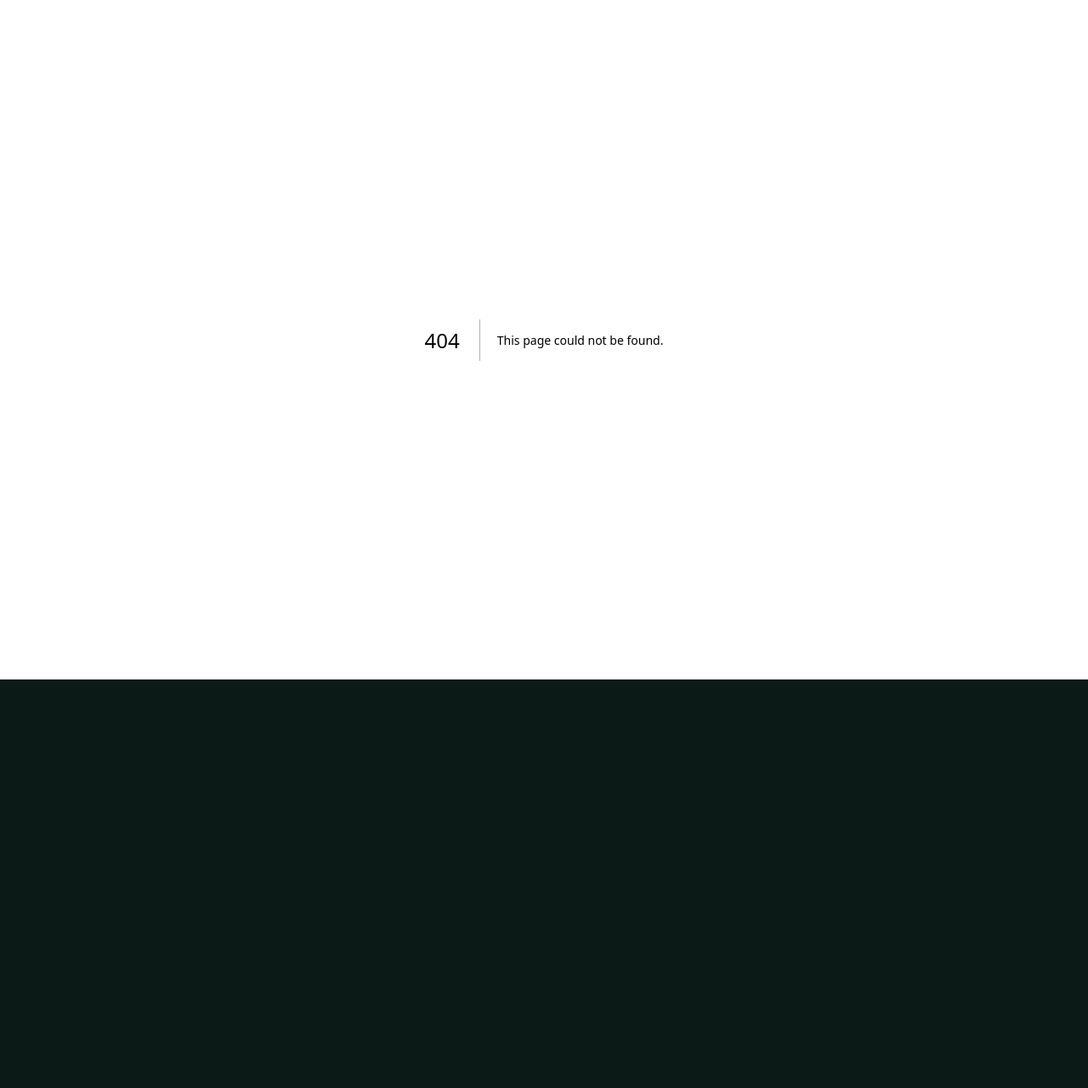
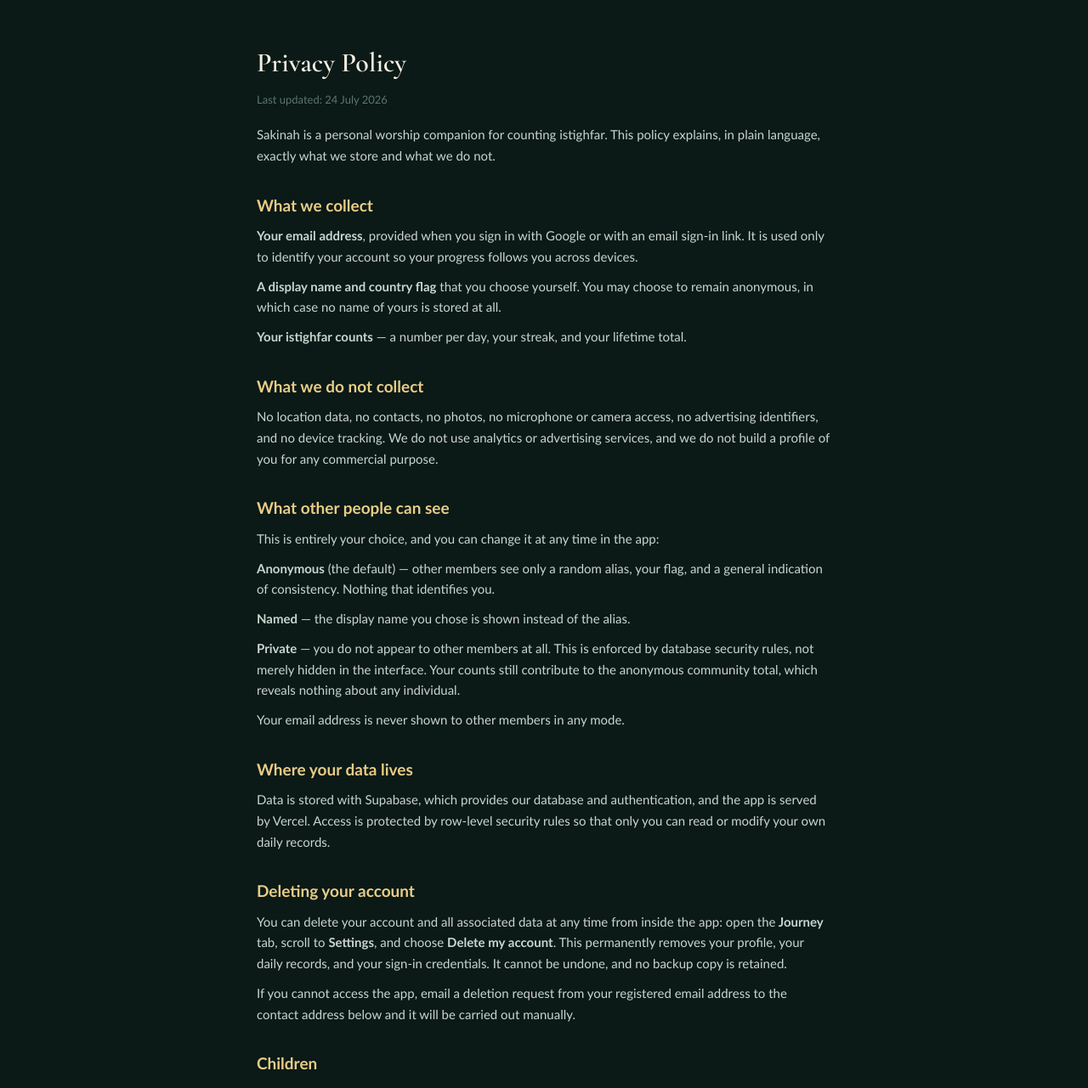
Before and after one commit to RedFlasshh/sakinah, a Next.js app: page /app/privacy in a window 1280 px wide. Before the commit this address had no page. Shown: the top 1281 px of the page at 85% size. Before the commit the page ends 800 px from the top, so only its background shows below. Built offline with nearby package versions, Linux system fonts and the light colour scheme.

Commit message:
Add Privacy Policy page with metadata and content

```diff
--- /dev/null
+++ b/app/app/privacy/page.js
@@ -0,0 +1,109 @@
+export const metadata = {
+  title: "Privacy Policy — Sakinah",
+  description: "How Sakinah handles your data.",
+};
+
+const box = {
+  maxWidth: 720,
+  margin: "0 auto",
+  padding: "48px 22px 80px",
+  color: "#F4EFE2",
+  lineHeight: 1.65,
+};
+const h2 = { fontSize: 19, fontWeight: 600, margin: "30px 0 8px", color: "#E8CD86" };
+const p = { fontSize: 15, color: "#C9D6CF", margin: "0 0 10px" };
+
+export default function Privacy() {
+  return (
+    <div style={{ background: "#0B1917", minHeight: "100vh" }}>
+      <div style={box}>
+        <h1 className="display" style={{ fontSize: 32, fontWeight: 600 }}>Privacy Policy</h1>
+        <p style={{ ...p, marginTop: 6, fontSize: 13, color: "#5C776C" }}>Last updated: 24 July 2026</p>
+
+        <p style={{ ...p, marginTop: 18 }}>
+          Sakinah is a personal worship companion for counting istighfar. This policy explains, in plain
+          language, exactly what we store and what we do not.
+        </p>
+
+        <h2 style={h2}>What we collect</h2>
+        <p style={p}>
+          <b>Your email address</b>, provided when you sign in with Google or with an email sign-in link.
+          It is used only to identify your account so your progress follows you across devices.
+        </p>
+        <p style={p}>
+          <b>A display name and country flag</b> that you choose yourself. You may choose to remain
+          anonymous, in which case no name of yours is stored at all.
+        </p>
+        <p style={p}>
+          <b>Your istighfar counts</b> — a number per day, your streak, and your lifetime total.
+        </p>
+
+        <h2 style={h2}>What we do not collect</h2>
+        <p style={p}>
+          No location data, no contacts, no photos, no microphone or camera access, no advertising
+          identifiers, and no device tracking. We do not use analytics or advertising services, and we
+          do not build a profile of you for any commercial purpose.
+        </p>
+
+        <h2 style={h2}>What other people can see</h2>
+        <p style={p}>
+          This is entirely your choice, and you can change it at any time in the app:
+        </p>
+        <p style={p}>
+          <b>Anonymous</b> (the default) — other members see only a random alias, your flag, and a
+          general indication of consistency. Nothing that identifies you.
+        </p>
+        <p style={p}>
+          <b>Named</b> — the display name you chose is shown instead of the alias.
+        </p>
+        <p style={p}>
+          <b>Private</b> — you do not appear to other members at all. This is enforced by database
+          security rules, not merely hidden in the interface. Your counts still contribute to the
+          anonymous community total, which reveals nothing about any individual.
+        </p>
+        <p style={p}>
+          Your email address is never shown to other members in any mode.
+        </p>
+
+        <h2 style={h2}>Where your data lives</h2>
+        <p style={p}>
+          Data is stored with Supabase, which provides our database and authentication, and the app is
+          served by Vercel. Access is protected by row-level security rules so that only you can read or
+          modify your own daily records.
+        </p>
+
+        <h2 style={h2}>Deleting your account</h2>
+        <p style={p}>
+          You can delete your account and all associated data at any time from inside the app: open the
+          <b> Journey</b> tab, scroll to <b>Settings</b>, and choose <b>Delete my account</b>. This
+          permanently removes your profile, your daily records, and your sign-in credentials. It cannot
+          be undone, and no backup copy is retained.
+        </p>
+        <p style={p}>
+          If you cannot access the app, email a deletion request from your registered email address to
+          the contact address below and it will be carried out manually.
+        </p>
+
+        <h2 style={h2}>Children</h2>
+        <p style={p}>
+          Sakinah is a general-audience worship tool and is not directed at children under 13.
+        </p>
+
+        <h2 style={h2}>Changes</h2>
+        <p style={p}>
+          If this policy changes, the date at the top will be updated and the current version will
+          always be available at this address.
+        </p>
+
+        <h2 style={h2}>Contact</h2>
+        <p style={p}>
+          Questions or deletion requests: <b>[ygm786@gmail.com]</b>
+        </p>
+
+        <p style={{ ...p, marginTop: 34, fontSize: 13, color: "#5C776C" }}>
+          <a href="/" style={{ color: "#C9A24B" }}>← Back to Sakinah</a>
+        </p>
+      </div>
+    </div>
+  );
+}
```
